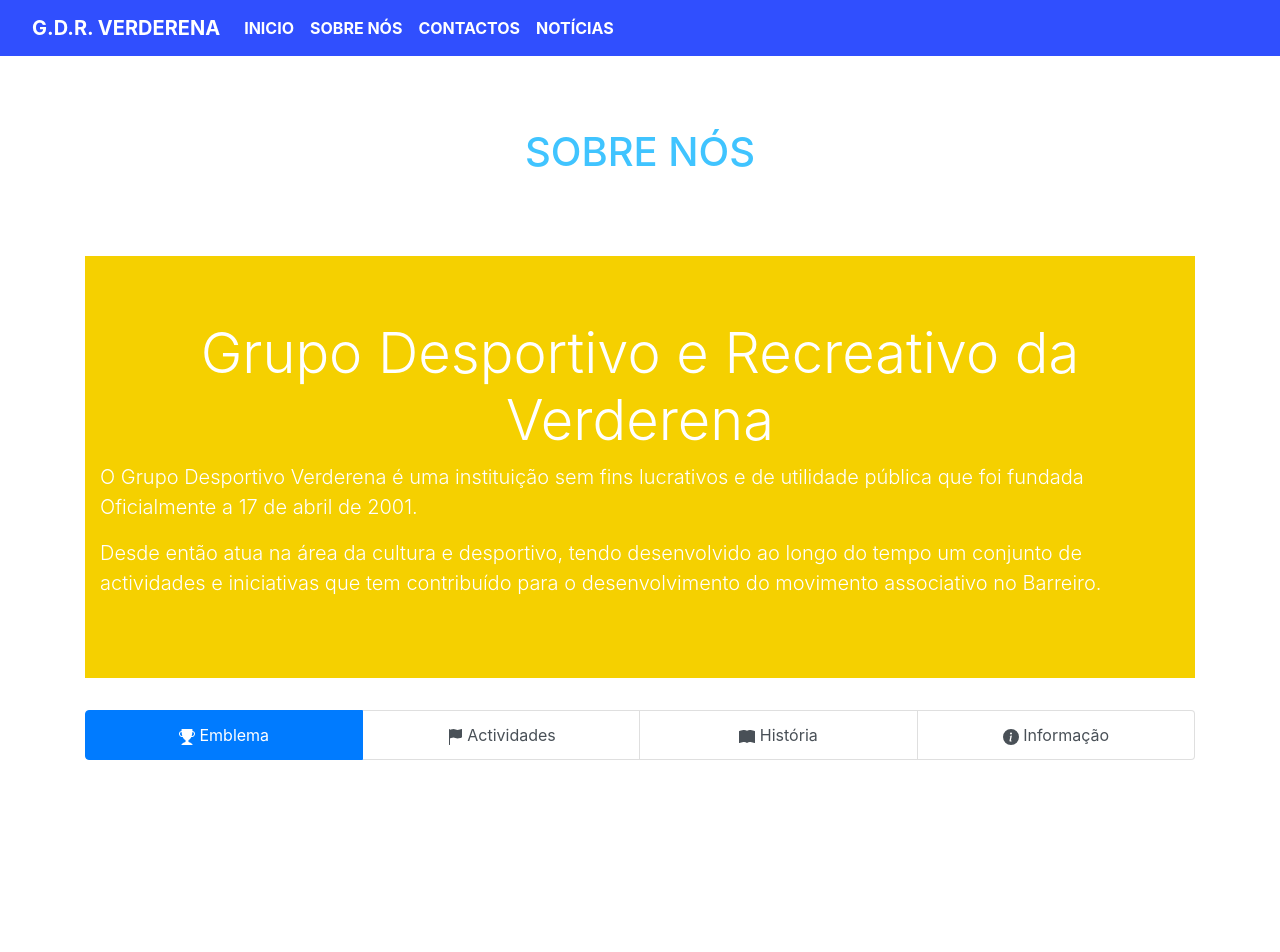
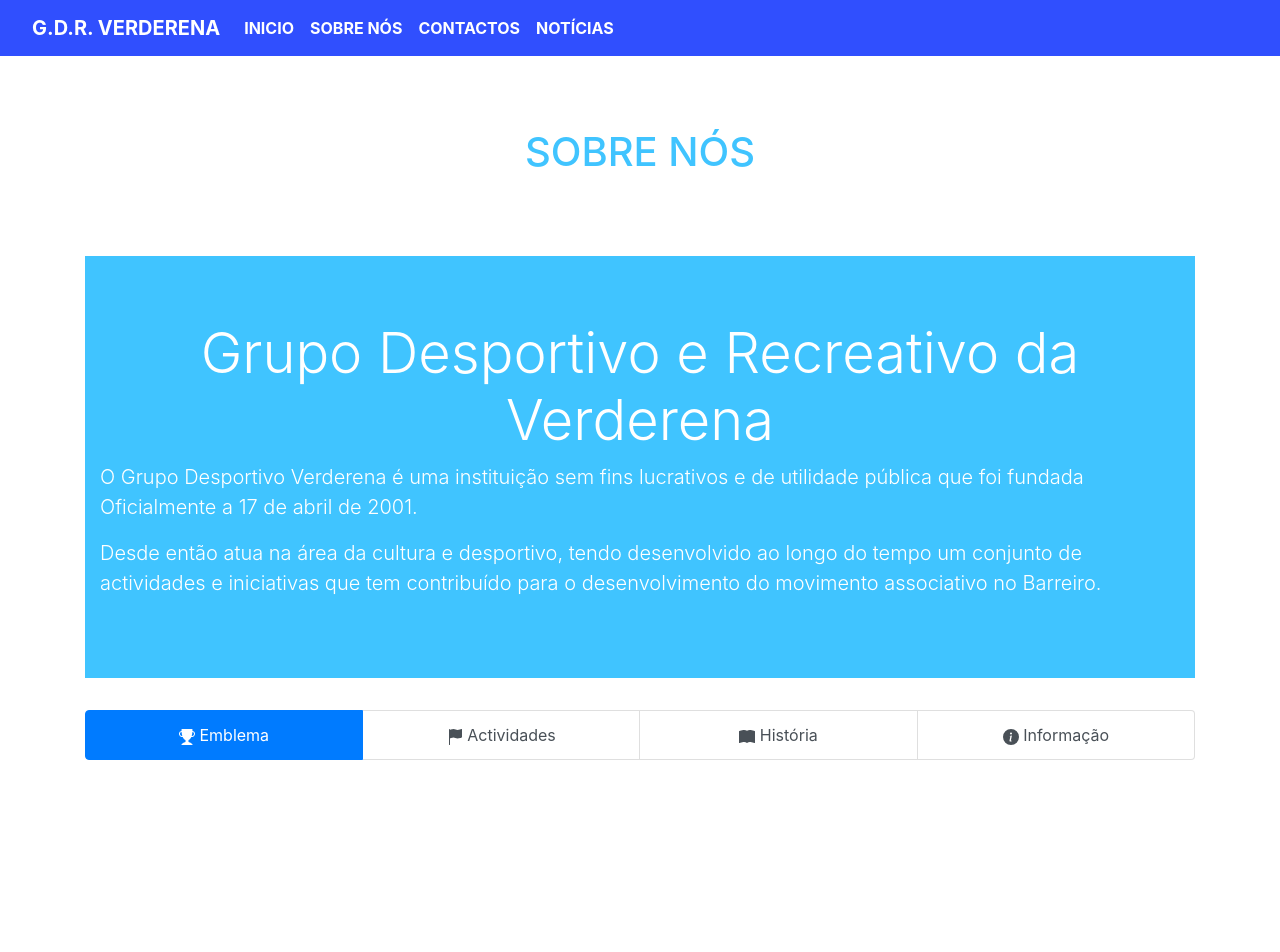
Before and after one commit to GDR-Verderena/gdr-verderena.github.io, a Jekyll site: the page built from about/index.html, in a window 1280 px wide. Shown: the top 952 px of the page. Built offline with Jekyll 4.4.1, drawn with Linux system fonts in a browser that asks for light colours.

Commit message:
Update index.html

```diff
--- a/about/index.html
+++ b/about/index.html
@@ -23,7 +23,7 @@ title: G. D. R. Verderena
 
 <!-- #region Jumbotron -->
 
-<div class="jumbotron jumbotron-fluid bg-gold">
+<div class="jumbotron jumbotron-fluid bg-custom">
 	<div class="container">
 		<h1 class="display-4 text-center">Grupo Desportivo e Recreativo da Verderena</h1>
 		<p class="lead">O Grupo Desportivo Verderena é uma instituição sem fins lucrativos e de utilidade pública que foi fundada Oficialmente a 17 de abril de 2001.</p>
```
